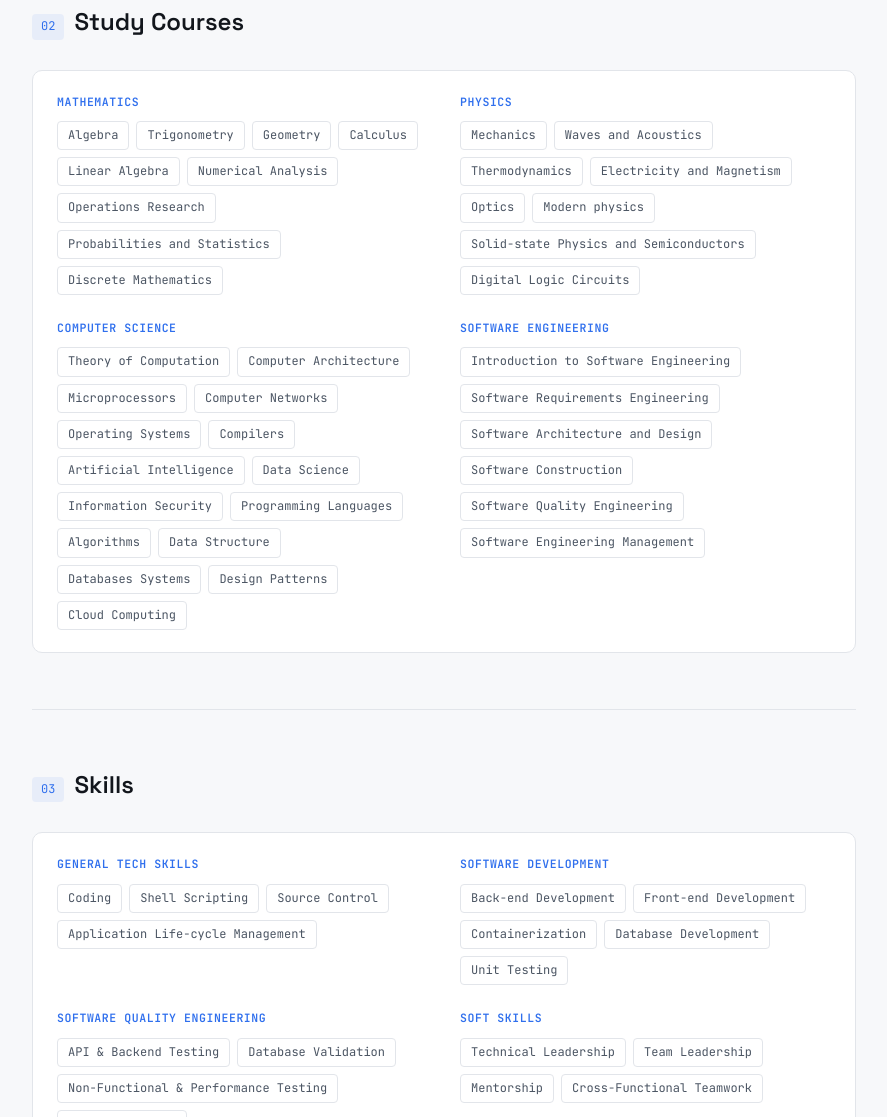
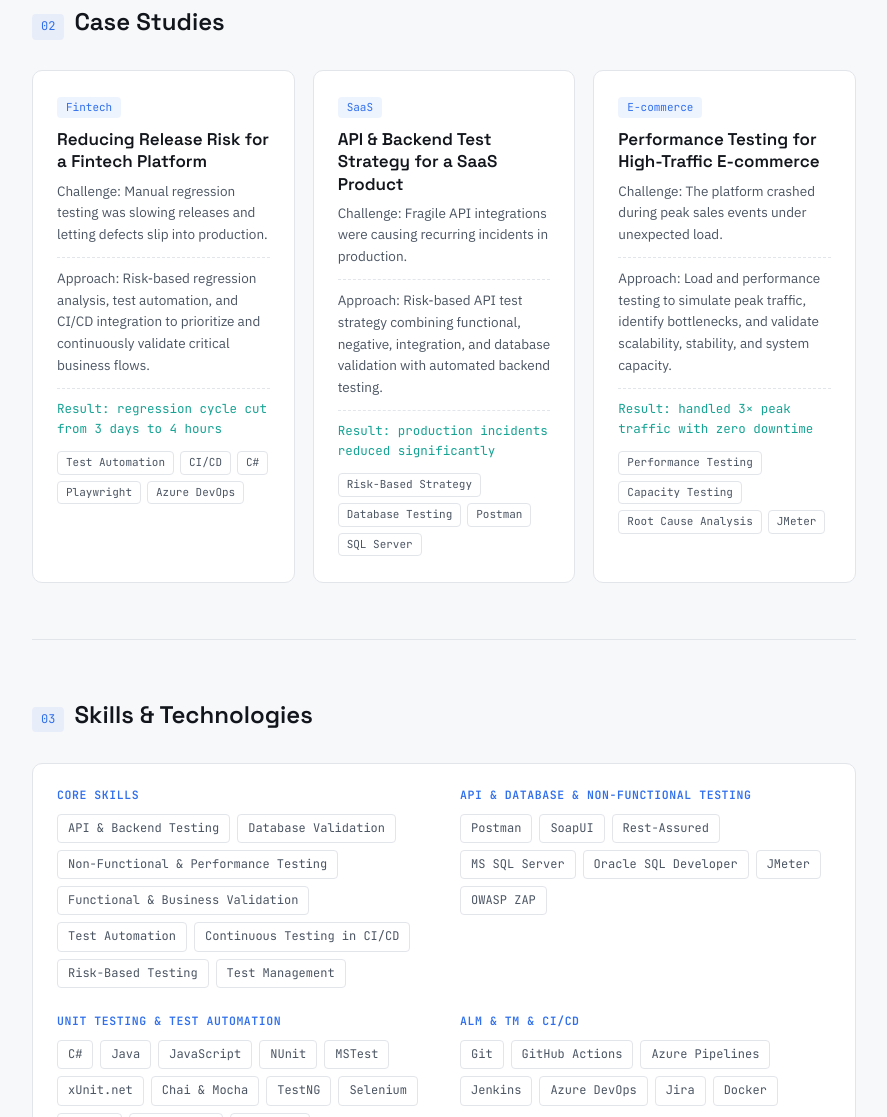
Before and after one commit to mohamedkerbawy/mohamedkerbawy.github.io, a plain HTML site: page index.html in a window 1280 px wide. Shown: the part 1683-2800 px from the top of the page, without its empty margins (196-1083 px from the left). Drawn offline with Linux system fonts and the light colour scheme.

Commit message:
github.io

```diff
--- a/index.html
+++ b/index.html
@@ -2,12 +2,11 @@
 <html lang="en">
 <head>
 <meta charset="UTF-8"/>
-<meta name="viewport" content="width=device-width, initial-scale=1.0"/>
+<meta name="viewport" content="width=device-width, initial-scale=1.0">
 <title>Mohamed Kerbawy</title>
-<link rel="preconnect" href="https://fonts.googleapis.com"/>
-<link rel="preconnect" href="https://fonts.gstatic.com" crossorigin/>
-<link href="https://fonts.googleapis.com/css2?family=Space+Grotesk:wght@400;500;600;700&family=IBM+Plex+Sans:wght@400;500;600&family=JetBrains+Mono:wght@400;500;600&display=swap" rel="stylesheet"/>
-
+<link rel="preconnect" href="https://fonts.googleapis.com">
+<link rel="preconnect" href="https://fonts.gstatic.com" crossorigin>
+<link href="https://fonts.googleapis.com/css2?family=Space+Grotesk:wght@400;500;600;700&family=IBM+Plex+Sans:wght@400;500;600&family=JetBrains+Mono:wght@400;500;600&display=swap" rel="stylesheet">
 <style>
 
   :root{
@@ -262,7 +261,8 @@
   .course-grid{display:grid; grid-template-columns:repeat(auto-fit, minmax(230px,1fr)); gap:16px;}
   .course-card{
     background:var(--panel); border:1px solid var(--line); border-radius:10px;
-    padding:18px 20px; transition:border-color .15s ease, transform .15s ease;
+    padding:18px 20px; text-decoration:none; display:block; color:var(--ink);
+    transition:border-color .15s ease, transform .15s ease;
   }
   .course-card:hover{border-color:var(--blue); transform:translateY(-2px);}
   .course-top{display:flex; justify-content:space-between; align-items:flex-start; gap:8px; margin-bottom:6px;}
@@ -273,6 +273,32 @@
   }
   .course-provider{font-family:var(--mono); font-size:12px; color:var(--blue); margin-bottom:2px;}
   .course-date{font-family:var(--mono); font-size:11.5px; color:var(--ink-soft); margin-top:10px;}
+
+  /* ---------- CASE STUDIES ---------- */
+  .case-grid{display:grid; grid-template-columns:repeat(auto-fit, minmax(260px,1fr)); gap:18px;}
+  .case-card{
+    background:var(--panel); border:1px solid var(--line); border-radius:10px;
+    padding:22px 24px; text-decoration:none; display:block; color:var(--ink);
+    transition:border-color .15s ease, transform .15s ease;
+  }
+  .case-card:hover{border-color:var(--blue); transform:translateY(-2px);}
+  .case-tag{
+    font-family:var(--mono); font-size:11px; color:var(--blue);
+    background:rgba(47,111,237,0.08); padding:2px 9px; border-radius:4px;
+    display:inline-block; margin-bottom:10px;
+  }
+  .case-card h3{font-family:var(--display); font-size:17px; font-weight:600; margin-bottom:8px; line-height:1.3;}
+  .case-card p.challenge{color:var(--ink-soft); font-size:13.5px; margin-bottom:12px;}
+  .case-card p.solution{color:var(--ink-soft); font-size:13.5px; margin-bottom:12px;padding-top:10px;border-top:1px dashed var(--line);}
+  .case-result{
+    font-family:var(--mono); font-size:12.5px; color:var(--teal);
+    margin-bottom:12px; padding-top:10px; border-top:1px dashed var(--line);
+  }
+  .case-card .stack{display:flex; gap:6px; flex-wrap:wrap; margin-bottom:4px;}
+  .case-card a.link{
+    display:inline-block; margin-top:12px; font-family:var(--mono);
+    font-size:12.5px; color:var(--blue);
+  }
 
   /* ---------- SKILL / TOOL GROUPS ---------- */
   .skill-groups, .tool-groups{
@@ -325,11 +351,11 @@
     <div class="logo"><a href="#top">mohamedkerbawy</a></div>
     <ul class="nav-links" id="navLinks">
       <li><a href="#about">about</a></li>
-      <li><a href="#study">studyCourses</a></li>
+      <li><a href="#case-studies">caseStudies</a></li>
       <li><a href="#skills">skills</a></li>
-      <li><a href="#tools">tools</a></li>
+      <li><a href="#study">study</a></li>
       <li><a href="#contact">contact</a></li>
-      <li><a href="#">blog ↗</a></li>
+      <li><a href="https://computingkeys.blogspot.com/">blog ↗</a></li>
       <li><a href="cv.html">CV ↗</a></li>
     </ul>
     <button class="menu-toggle" id="menuToggle" aria-label="Toggle menu" aria-expanded="false" aria-controls="navLinks">
@@ -355,7 +381,7 @@
     </p>
     <div class="actions">
       <a class="btn primary" href="cv.html">View CV</a>
-      <a class="btn ghost" href="blog.html">Read the blog</a>
+      <a class="btn ghost" href="https://computingkeys.blogspot.com/">Read the blog</a>
       <a class="btn ghost" href="#contact">Get in touch</a>
     </div>
 
@@ -365,9 +391,9 @@
         <p>Summary, core skills, tools, professional experience, and education — formatted to print or save as PDF.</p>
         <span class="link">Open CV →</span>
       </a>
-      <a class="card" href="blog.html" style="text-decoration:none; display:block;">
+      <a class="card" href="https://computingkeys.blogspot.com/" style="text-decoration:none; display:block;">
         <h3>Blog</h3>
-        <p>Notes on test strategy, automation, and the space between quality engineering and software development.</p>
+        <p>Notes on key areas of computing and the space where quality engineering meets software development.</p>
         <span class="link">Read posts →</span>
       </a>
     </div>
@@ -385,7 +411,7 @@
         </p>
         <p>
           My expertise spans technical quality engineering, including API and backend testing, database validation,
-          performance testing, test automation architecture, CI/CD-integrated quality practices, and risk-based testing.
+          performance testing, test automation architecture, Continuous Testing in CI/CD Pipelines, and risk-based testing.
           I also have extensive experience in functional testing and business domain validation across enterprise-scale systems,
           ensuring that software not only meets technical standards but also fulfills business objectives.
         </p>
@@ -415,187 +441,167 @@
     </div>
   </section>
 
- <section id="study">
-    <div class="sec-head"><span class="tag">02</span><h2>Study Courses</h2></div>
+    <section id="case-studies">
+    <div class="sec-head"><span class="tag">02</span><h2>Case Studies</h2></div>
+    <div class="case-grid">
+      <div class="case-card">
+        <span class="case-tag">Fintech</span>
+        <h3>Reducing Release Risk for a Fintech Platform</h3>
+        <p class="challenge">
+          Challenge: Manual regression testing was slowing releases and letting
+          defects slip into production.
+        </p>
+        <p class="solution">
+          Approach: Risk-based regression analysis, test automation, and CI/CD integration to prioritize and continuously validate critical business flows.
+        </p>
+        <div class="case-result">Result: regression cycle cut from 3 days to 4 hours</div>
+        <div class="stack">
+          <span class="chip">Test Automation</span>
+          <span class="chip">CI/CD</span>
+          <span class="chip">C#</span>
+          <span class="chip">Playwright</span>
+          <span class="chip">Azure DevOps</span>
+        </div>
+        <!--<span class="link">Read case study →</span>-->
+      </div>
+
+      <div class="case-card">
+        <span class="case-tag">SaaS</span>
+        <h3>API & Backend Test Strategy for a SaaS Product</h3>
+        <p class="challenge">
+          Challenge: Fragile API integrations were causing recurring incidents in
+          production.
+        </p>
+        <p class="solution">
+          Approach: Risk-based API test strategy combining functional, negative, integration, and database validation with automated backend testing.
+        </p>
+        <div class="case-result">Result: production incidents reduced significantly</div>
+        <div class="stack">
+          <span class="chip">Risk-Based Strategy</span>
+          <span class="chip">Database Testing</span>
+          <span class="chip">Postman</span>
+          <span class="chip">SQL Server</span>
+        </div>
+        <!--<span class="link">Read case study →</span>-->
+      </div>
+
+      <div class="case-card">
+        <span class="case-tag">E-commerce</span>
+        <h3>Performance Testing for High-Traffic E-commerce</h3>
+        <p class="challenge">
+          Challenge: The platform crashed during peak sales events under unexpected
+          load.
+        </p>
+         <p class="solution">
+          Approach: Load and performance testing to simulate peak traffic, identify bottlenecks, and validate scalability, stability, and system capacity.
+        </p>
+        <div class="case-result">Result: handled 3× peak traffic with zero downtime</div>
+        <div class="stack">
+          <span class="chip">Performance Testing</span>
+          <span class="chip">Capacity Testing</span>
+          <span class="chip">Root Cause Analysis</span>
+          <span class="chip">JMeter</span>
+        </div>
+        <!--<span class="link">Read case study →</span>-->
+      </div>
+    </div>
+  </section>
+
+  <section id="skills">
+    <div class="sec-head"><span class="tag">03</span><h2>Skills & Technologies</h2></div>
     <div class="skill-groups">
       <div class="skill-group">
-        <h3>Mathematics</h3>
+        <h3>Core Skills</h3>
         <div class="chip-row">
-          <a class="chip" href="course-example.html">Algebra</a>
-          <a class="chip" href="course-example.html">Trigonometry</a>
-          <a class="chip" href="course-example.html">Geometry</a>
-          <a class="chip" href="course-example.html">Calculus</a>
-          <a class="chip" href="course-example.html">Linear Algebra</a>
-          <a class="chip" href="course-example.html">Numerical Analysis</a>
-          <a class="chip" href="course-example.html">Operations Research</a>
-          <a class="chip" href="course-example.html">Probabilities and Statistics</a>
-          <a class="chip" href="course-example.html">Discrete Mathematics</a>
+          <span class="chip">API & Backend Testing</span>
+          <span class="chip">Database Validation</span>
+          <span class="chip">Non-Functional & Performance Testing</span>
+          <span class="chip">Functional & Business Validation</span>
+          <span class="chip">Test Automation</span>
+          <span class="chip">Continuous Testing in CI/CD</span>
+          <span class="chip">Risk-Based Testing</span>
+          <span class="chip">Test Management</span>
         </div>
       </div>
       <div class="skill-group">
-        <h3>Physics</h3>
+        <h3>API & DataBase & Non-Functional Testing</h3>
         <div class="chip-row">
-          <a class="chip" href="course-example.html">Mechanics</a>
-          <a class="chip" href="course-example.html">Waves and Acoustics</a>
-          <a class="chip" href="course-example.html">Thermodynamics</a>
-          <a class="chip" href="course-example.html">Electricity and Magnetism</a>
-          <a class="chip" href="course-example.html">Optics</a>
-          <a class="chip" href="course-example.html">Modern physics</a>
-          <a class="chip" href="course-example.html">Solid-state Physics and Semiconductors</a>
-          <a class="chip" href="course-example.html">Digital Logic Circuits</a>
+          <span class="chip">Postman</span>
+          <span class="chip">SoapUI</span>
+          <span class="chip">Rest-Assured</span>
+          <span class="chip">MS SQL Server</span>
+          <span class="chip">Oracle SQL Developer</span>
+          <span class="chip">JMeter</span>
+          <span class="chip">OWASP ZAP</span>
         </div>
       </div>
       <div class="skill-group">
-        <h3>Computer Science</h3>
+        <h3>Unit Testing & Test Automation</h3>
         <div class="chip-row">
-          <a class="chip" href="course-example.html">Theory of Computation</a>
-          <a class="chip" href="course-example.html">Computer Architecture</a>
-          <a class="chip" href="course-example.html">Microprocessors</a>
-          <a class="chip" href="course-example.html">Computer Networks</a>
-          <a class="chip" href="course-example.html">Operating Systems</a>
-          <a class="chip" href="course-example.html">Compilers</a>
-          <a class="chip" href="course-example.html">Artificial Intelligence</a>
-          <a class="chip" href="course-example.html">Data Science</a>
-          <a class="chip" href="course-example.html">Information Security</a>
-          <a class="chip" href="course-example.html">Programming Languages</a>
-          <a class="chip" href="course-example.html">Algorithms</a>
-          <a class="chip" href="course-example.html">Data Structure</a>
-          <a class="chip" href="course-example.html">Databases Systems</a>
-          <a class="chip" href="course-example.html">Design Patterns</a>
-          <a class="chip" href="course-example.html">Cloud Computing</a>
+          <span class="chip">C#</span>
+          <span class="chip">Java</span>
+          <span class="chip">JavaScript</span>
+          <span class="chip">NUnit</span>
+          <span class="chip">MSTest</span>
+          <span class="chip">xUnit.net</span>
+          <span class="chip">Chai & Mocha</span>
+          <span class="chip">TestNG</span>
+          <span class="chip">Selenium</span>
+          <span class="chip">Appium</span>
+          <span class="chip">Playwright</span>
+          <span class="chip">Cucumber</span>
         </div>
       </div>
-      <div class="skill-group">
-        <h3>Software Engineering</h3>
+       <div class="skill-group">
+        <h3>ALM & TM & CI/CD</h3>
         <div class="chip-row">
-          <a class="chip" href="course-example.html">Introduction to Software Engineering</a>
-          <a class="chip" href="course-example.html">Software Requirements Engineering</a>
-          <a class="chip" href="course-example.html">Software Architecture and Design</a>
-          <a class="chip" href="course-example.html">Software Construction</a>
-          <a class="chip" href="course-example.html">Software Quality Engineering</a>
-          <a class="chip" href="course-example.html">Software Engineering Management</a>
+          <span class="chip">Git</span>
+          <span class="chip">GitHub Actions</span>
+          <span class="chip">Azure Pipelines</span>
+          <span class="chip">Jenkins</span>
+          <span class="chip">Azure DevOps</span>
+          <span class="chip">Jira</span>
+          <span class="chip">Docker</span>
         </div>
       </div>
     </div>
   </section>
 
-  <section id="skills">
-    <div class="sec-head"><span class="tag">03</span><h2>Skills</h2></div>
-    <div class="skill-groups">
-      <div class="skill-group">
-        <h3>General Tech skills</h3>
-        <div class="chip-row">
-          <a class="chip" href="https://en.wikipedia.org/wiki/Test_strategy" target="_blank" rel="noopener">Coding</a>
-          <a class="chip" href="https://en.wikipedia.org/wiki/Test_plan" target="_blank" rel="noopener">Shell Scripting</a>
-          <a class="chip" href="https://en.wikipedia.org/wiki/Manual_testing" target="_blank" rel="noopener">Source Control</a>
-          <a class="chip" href="https://en.wikipedia.org/wiki/Regression_testing" target="_blank" rel="noopener">Application Life-cycle Management</a>
+  <section id="study">
+    <div class="sec-head"><span class="tag">02</span><h2>Study & Certifications</h2></div>
+    <div class="course-grid">
+      <a class="course-card" href="https://github.com/mohamedkerbawy/study-academic/blob/main/aun-bsc-cs-prog/README.md">
+        <div class="course-top">
+          <h3>Computer Science</h3>
+          <span class="course-badge"></span>
         </div>
-      </div>
-      <div class="skill-group">
-        <h3>Software Development</h3>
-        <div class="chip-row">
-          <a class="chip" href="https://www.selenium.dev/" target="_blank" rel="noopener">Back-end Development</a>
-          <a class="chip" href="https://playwright.dev/" target="_blank" rel="noopener">Front-end Development</a>
-          <a class="chip" href="https://en.wikipedia.org/wiki/Integration_testing" target="_blank" rel="noopener">Containerization</a>
-          <a class="chip" href="https://www.cypress.io/" target="_blank" rel="noopener">Database Development</a>
-          <a class="chip" href="https://www.cypress.io/" target="_blank" rel="noopener">Unit Testing</a>
+        <div class="course-provider">B.Sc.</div>
+        <div class="course-date">Assiut University</div>
+      </a>
+      <a class="course-card" href="https://github.com/mohamedkerbawy/study-professional/blob/main/iti-sd-track/README.md">
+        <div class="course-top">
+          <h3>Software Development</h3>
+          <span class="course-badge"></span>
         </div>
-      </div>
-      <div class="skill-group">
-        <h3>Software Quality Engineering</h3>
-        <div class="chip-row">
-          <a class="chip" href="https://azure.microsoft.com/en-us/products/devops/pipelines" target="_blank" rel="noopener">API & Backend Testing</a>
-          <a class="chip" href="https://azure.microsoft.com/en-us/products/devops/pipelines" target="_blank" rel="noopener">Database Validation</a>
-          <a class="chip" href="https://www.cypress.io/" target="_blank" rel="noopener">Non-Functional & Performance Testing</a>
-          <a class="chip" href="https://www.cypress.io/" target="_blank" rel="noopener">Test Automation</a>
-           <a class="chip" href="https://www.cypress.io/" target="_blank" rel="noopener">Continuous Testing in CI/CD Pipelines</a>
-          <a class="chip" href="https://github.com/features/actions" target="_blank" rel="noopener">Functional & Business-domain Testing</a>
-          <a class="chip" href="https://www.cypress.io/" target="_blank" rel="noopener">Test Management</a>
+        <div class="course-provider">Professional Diploma</div>
+        <div class="course-date">ITI</div>
+      </a>
+      <a class="course-card" href="https://github.com/mohamedkerbawy/study-professional/blob/main/mcit-cloud-dev-prog/README.md">
+        <div class="course-top">
+          <h3>Cloud Development</h3>
+          <span class="course-badge"></span>
         </div>
-      </div>
-       <div class="skill-group">
-        <h3>Soft skills</h3>
-        <div class="chip-row">
-          <a class="chip" href="https://github.com/features/actions" target="_blank" rel="noopener">Technical Leadership</a>
-          <a class="chip" href="https://github.com/features/actions" target="_blank" rel="noopener">Team Leadership</a>
-          <a class="chip" href="https://azure.microsoft.com/en-us/products/devops/pipelines" target="_blank" rel="noopener">Mentorship</a>
-          <a class="chip" href="https://azure.microsoft.com/en-us/products/devops/pipelines" target="_blank" rel="noopener">Cross-Functional Teamwork</a>
+        <div class="course-provider">Professional Program</div>
+        <div class="course-date">MCIT & ITIDA</div>
+      </a>
+      <a class="course-card" href="https://github.com/mohamedkerbawy/study-professional/blob/main/sqe-prof-cert/README.md">
+        <div class="course-top">
+          <h3>Software Testing and Quality Engineering</h3>
+          <span class="course-badge"></span>
         </div>
-      </div>
-    </div>
-  </section>
-
-  <section id="tools">
-    <div class="sec-head"><span class="tag">04</span><h2>Tools</h2></div>
-    <div class="tool-groups">
-      <div class="tool-group">
-        <h3>IDE's &amp; Shell Scripting</h3>
-        <div class="chip-row">
-          <a class="chip" href="https://www.selenium.dev/" target="_blank" rel="noopener">Visual Studio Code</a>
-          <a class="chip" href="https://playwright.dev/" target="_blank" rel="noopener">MS Visual Studio</a>
-          <a class="chip" href="https://www.cypress.io/" target="_blank" rel="noopener">IntelliJ IDEA</a>
-          <a class="chip" href="https://learn.microsoft.com/en-us/sql/ssms/" target="_blank" rel="noopener">PowerShell</a>
-          <a class="chip" href="https://code.visualstudio.com/" target="_blank" rel="noopener">Bash</a>
-        </div>
-      </div>
-      <div class="tool-group">
-        <h3>ALM &amp; CI/CD</h3>
-        <div class="chip-row">
-          <a class="chip" href="https://www.atlassian.com/software/jira" target="_blank" rel="noopener">Git</a>
-          <a class="chip" href="https://git-scm.com/" target="_blank" rel="noopener">GitHub Actions</a>
-          <a class="chip" href="https://git-scm.com/" target="_blank" rel="noopener">Azure Pipelines</a>
-          <a class="chip" href="https://git-scm.com/" target="_blank" rel="noopener">Jenkins</a>
-          <a class="chip" href="https://git-scm.com/" target="_blank" rel="noopener">Azure DevOps</a>
-          <a class="chip" href="https://git-scm.com/" target="_blank" rel="noopener">Jira</a>
-        </div>
-      </div>
-      <div class="tool-group">
-        <h3>Back-end Development</h3>
-        <div class="chip-row">
-          <a class="chip" href="https://git-scm.com/" target="_blank" rel="noopener">C#</a>
-          <a class="chip" href="https://git-scm.com/" target="_blank" rel="noopener">Java</a>
-          <a class="chip" href="https://git-scm.com/" target="_blank" rel="noopener">ASP.NET</a>
-          <a class="chip" href="https://git-scm.com/" target="_blank" rel="noopener">WCF Services</a>
-          <a class="chip" href="https://git-scm.com/" target="_blank" rel="noopener">Web API</a>
-          <a class="chip" href="https://git-scm.com/" target="_blank" rel="noopener">SQL Server DB</a>
-          <a class="chip" href="https://git-scm.com/" target="_blank" rel="noopener">Oracle DB</a>
-          <a class="chip" href="https://git-scm.com/" target="_blank" rel="noopener">Docker</a>
-        </div>
-      </div>
-       <div class="tool-group">
-        <h3>Front-end Development</h3>
-        <div class="chip-row">
-          <a class="chip" href="https://git-scm.com/" target="_blank" rel="noopener">HTML</a>
-          <a class="chip" href="https://git-scm.com/" target="_blank" rel="noopener">CSS</a>
-          <a class="chip" href="https://git-scm.com/" target="_blank" rel="noopener">XML</a>
-          <a class="chip" href="https://git-scm.com/" target="_blank" rel="noopener">JavaScript</a>
-          <a class="chip" href="https://git-scm.com/" target="_blank" rel="noopener">TypeScript</a>
-          <a class="chip" href="https://git-scm.com/" target="_blank" rel="noopener">Blazor</a>
-          <a class="chip" href="https://git-scm.com/" target="_blank" rel="noopener">Angular</a>
-          <a class="chip" href="https://git-scm.com/" target="_blank" rel="noopener">Vue.js</a>
-        </div>
-      </div>
-      <div class="tool-group">
-        <h3>Technical Testing</h3>
-        <div class="chip-row">
-          <a class="chip" href="https://git-scm.com/" target="_blank" rel="noopener">Postman</a>
-          <a class="chip" href="https://git-scm.com/" target="_blank" rel="noopener">SoapUI</a>
-          <a class="chip" href="https://git-scm.com/" target="_blank" rel="noopener">Rest-Assured</a>
-          <a class="chip" href="https://git-scm.com/" target="_blank" rel="noopener">JMeter</a>
-          <a class="chip" href="https://git-scm.com/" target="_blank" rel="noopener">OWASP ZAP</a>
-          <a class="chip" href="https://git-scm.com/" target="_blank" rel="noopener">SQL Server MS</a>
-          <a class="chip" href="https://git-scm.com/" target="_blank" rel="noopener">Oracle SQL Developer</a>
-          <a class="chip" href="https://git-scm.com/" target="_blank" rel="noopener">NUnit</a>
-          <a class="chip" href="https://git-scm.com/" target="_blank" rel="noopener">MSTest</a>
-          <a class="chip" href="https://git-scm.com/" target="_blank" rel="noopener">xUnit.net</a>
-          <a class="chip" href="https://git-scm.com/" target="_blank" rel="noopener">Chai &amp; Mocha</a>
-          <a class="chip" href="https://git-scm.com/" target="_blank" rel="noopener">TestNG</a>
-          <a class="chip" href="https://git-scm.com/" target="_blank" rel="noopener">Selenium</a>
-          <a class="chip" href="https://git-scm.com/" target="_blank" rel="noopener">Appium</a>
-          <a class="chip" href="https://git-scm.com/" target="_blank" rel="noopener">Playwright</a>
-          <a class="chip" href="https://git-scm.com/" target="_blank" rel="noopener">Cucumber</a>
-        </div>
-      </div>
+        <div class="course-provider">Professional Certifications</div>
+        <div class="course-date">ISTQB & ATSQB & AT*SQA</div>
+      </a>
     </div>
   </section>
 
```
Also changed, not shown: cv.html (+35 -23 lines).
